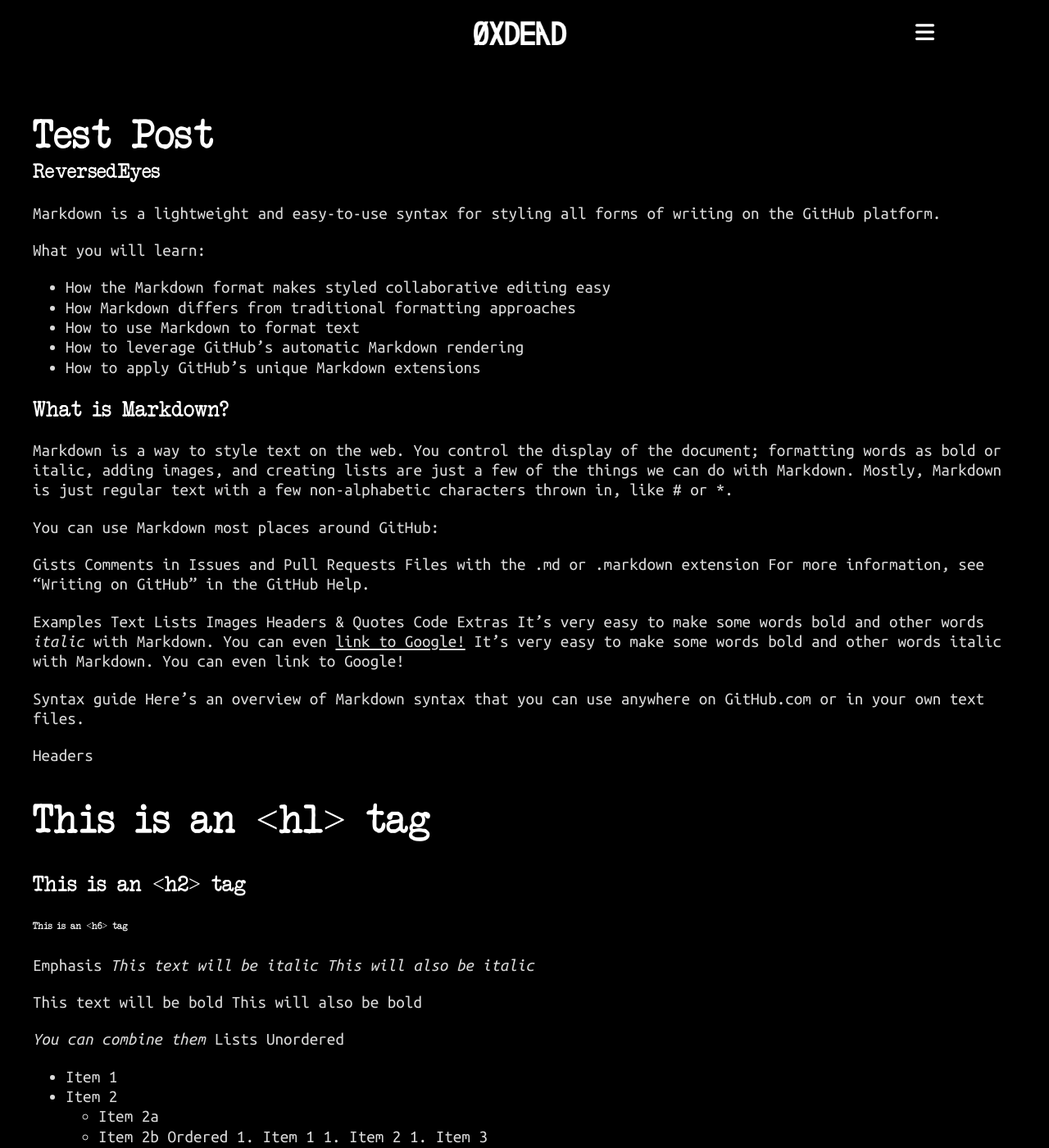
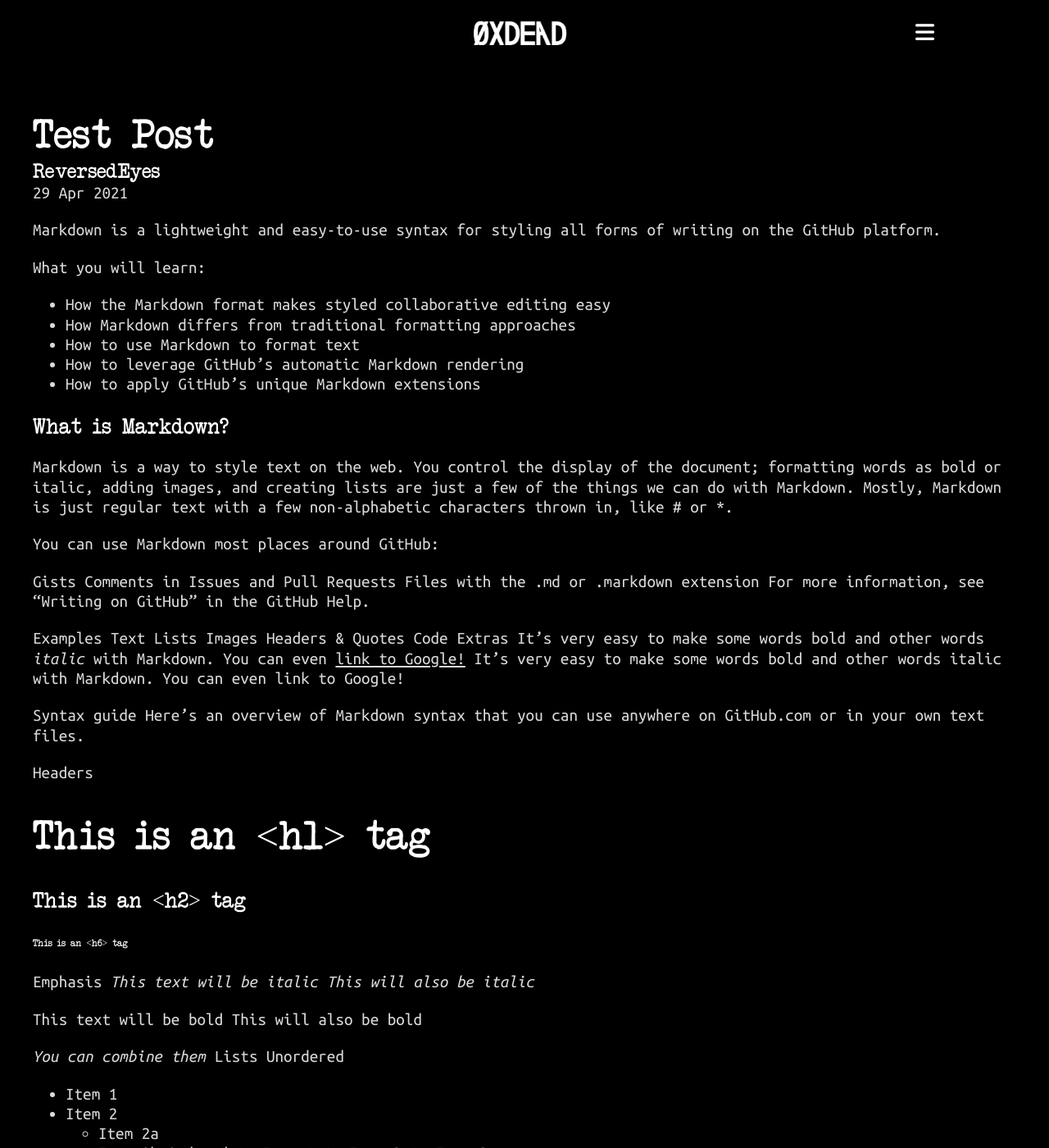
Before and after one commit to bitcriminals/bitcriminals.github.io, a Jekyll site: the page built from _posts/2021-04-29-testpost.md, in a window 1280 px wide and 1400 px high. Shown: the whole window at 82% size. Built offline with Jekyll 4.4.1, drawn with Linux system fonts in a browser that asks for light colours; nearby versions of some CDN libraries; grey boxes are pictures that could not be loaded.

Commit message:
added post date

```diff
--- a/_layouts/post.md
+++ b/_layouts/post.md
@@ -16,6 +16,7 @@
     <main>
         <h1>{{page.title}}</h1>
         <p class="author">{{page.author}}</p>
+        <time datetime="{{ page.date | date_to_xmlschema }}" class="by-line">{{ page.date | date_to_string }}</time>
         {{content}}
     </main>
     {% include footer.html %}
--- a/css/post.css
+++ b/css/post.css
@@ -41,6 +41,10 @@
 
 p.author {
     font-size: 1.2em;
+    margin-bottom: 0;
+}
+
+timedate {
     margin-bottom: 1em;
 }
 
```
